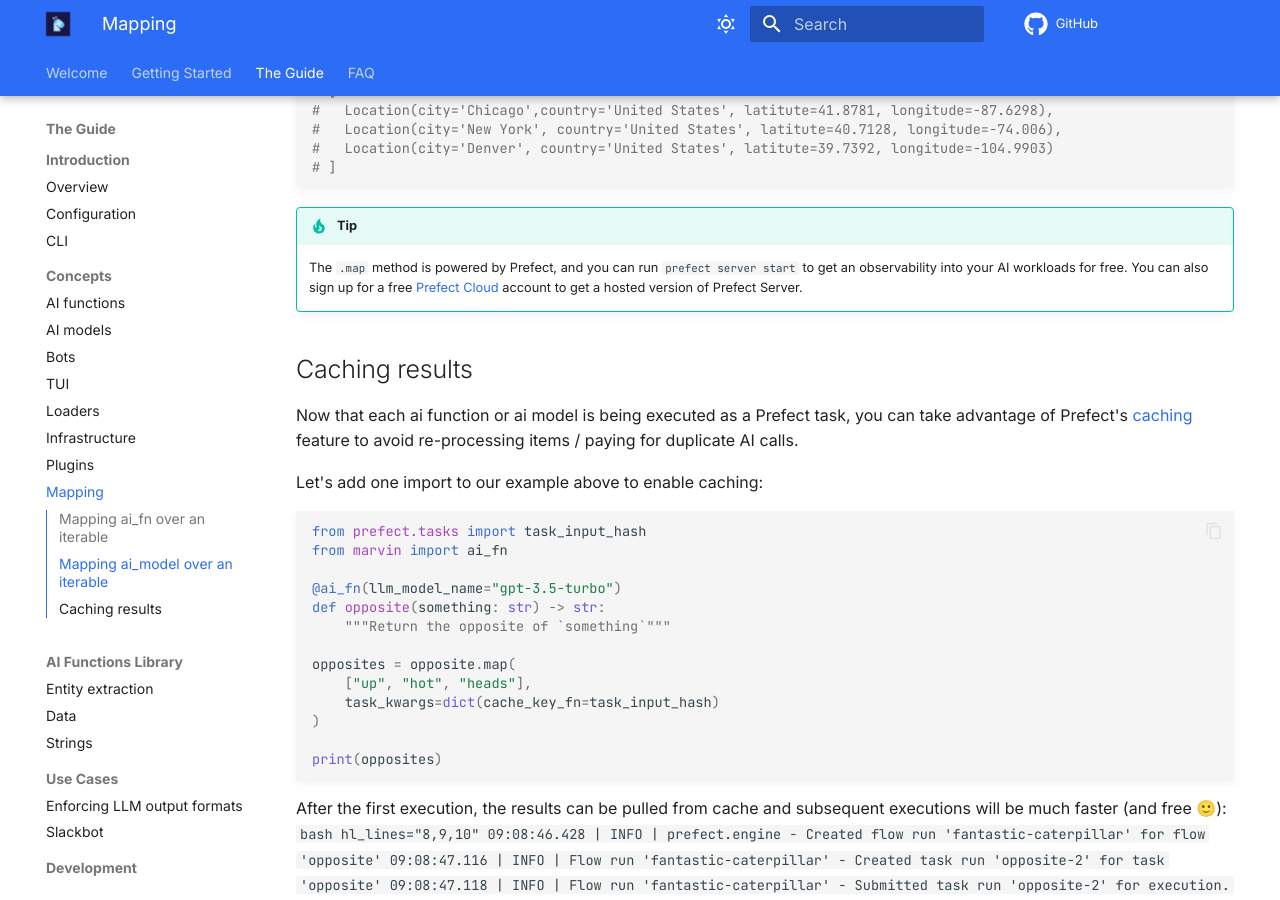
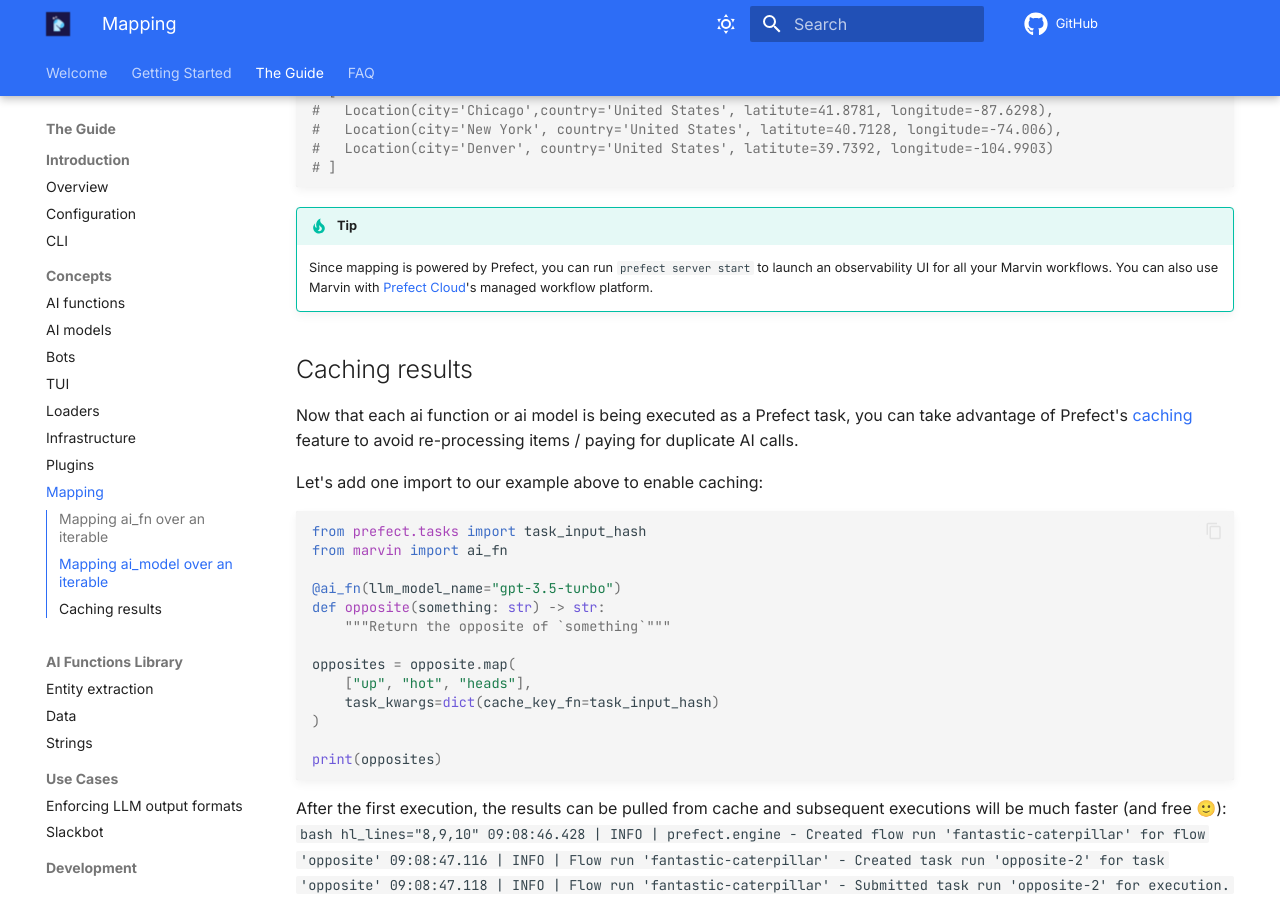
Before and after one commit to PrefectHQ/marvin, an MkDocs documentation site: the page built from docs/guide/concepts/mapping.md, in a window 1280 px wide and 900 px high, scrolled down 1400 px. Built offline with MkDocs 1.6.1 and Material for MkDocs 9.7.7, drawn with Linux system fonts in a browser that asks for light colours; comment, search, counter and statistics services are not loaded.

Commit message:
Update docs/guide/concepts/mapping.md
Co-authored-by: Jeremiah Lowin <153965+jlowin@users.noreply.github.com>

````diff
--- a/docs/guide/concepts/mapping.md
+++ b/docs/guide/concepts/mapping.md
@@ -64,7 +64,7 @@
 ```
 
 !!! tip
-    The `.map` method is powered by Prefect, and you can run `prefect server start` to get an observability into your AI workloads for free. You can also sign up for a free [Prefect Cloud](https://www.prefect.io/cloud) account to get a hosted version of Prefect Server.
+    Since mapping is powered by Prefect, you can run `prefect server start` to launch an observability UI for all your Marvin workflows. You can also use Marvin with [Prefect Cloud](https://www.prefect.io/cloud)'s managed workflow platform.
 
 ## Caching results
 Now that each ai function or ai model is being executed as a Prefect task, you can take advantage of Prefect's [caching](https://docs.prefect.io/latest/concepts/tasks/#caching) feature to avoid re-processing items / paying for duplicate AI calls.
````
